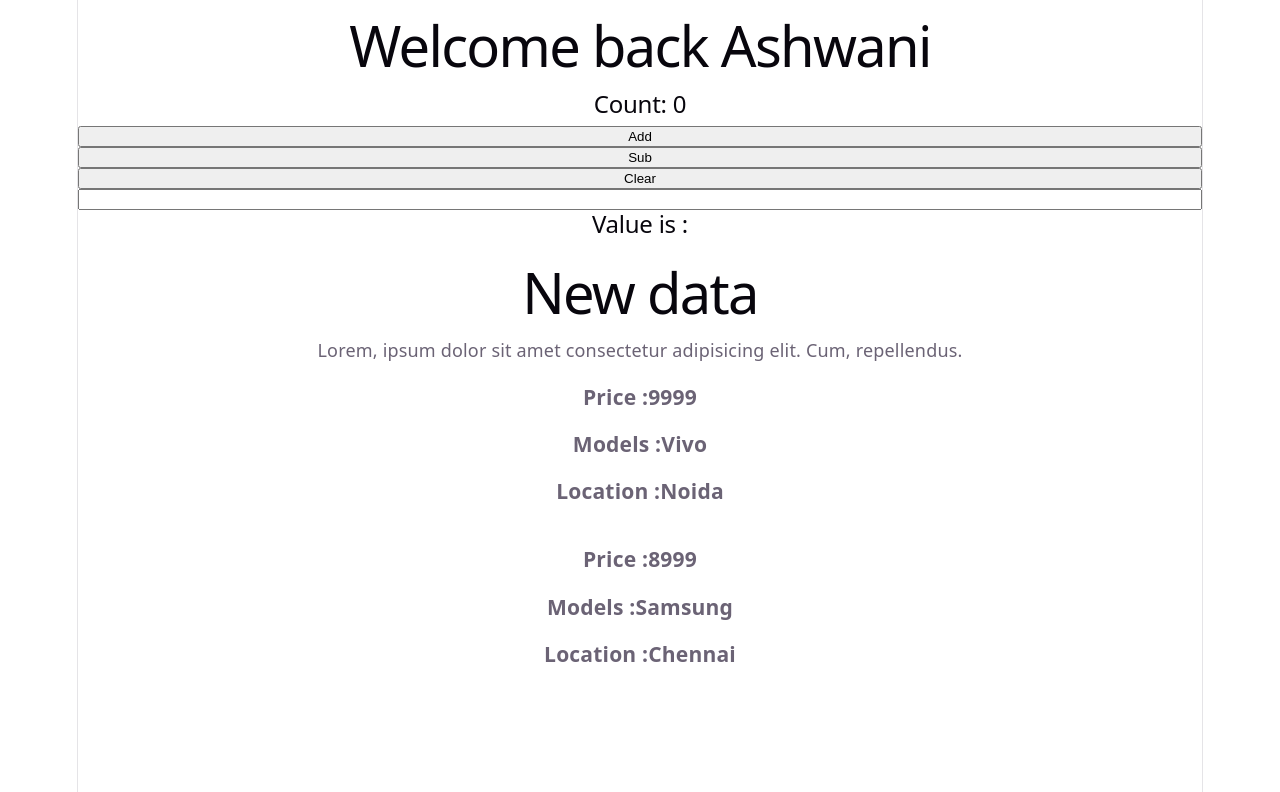
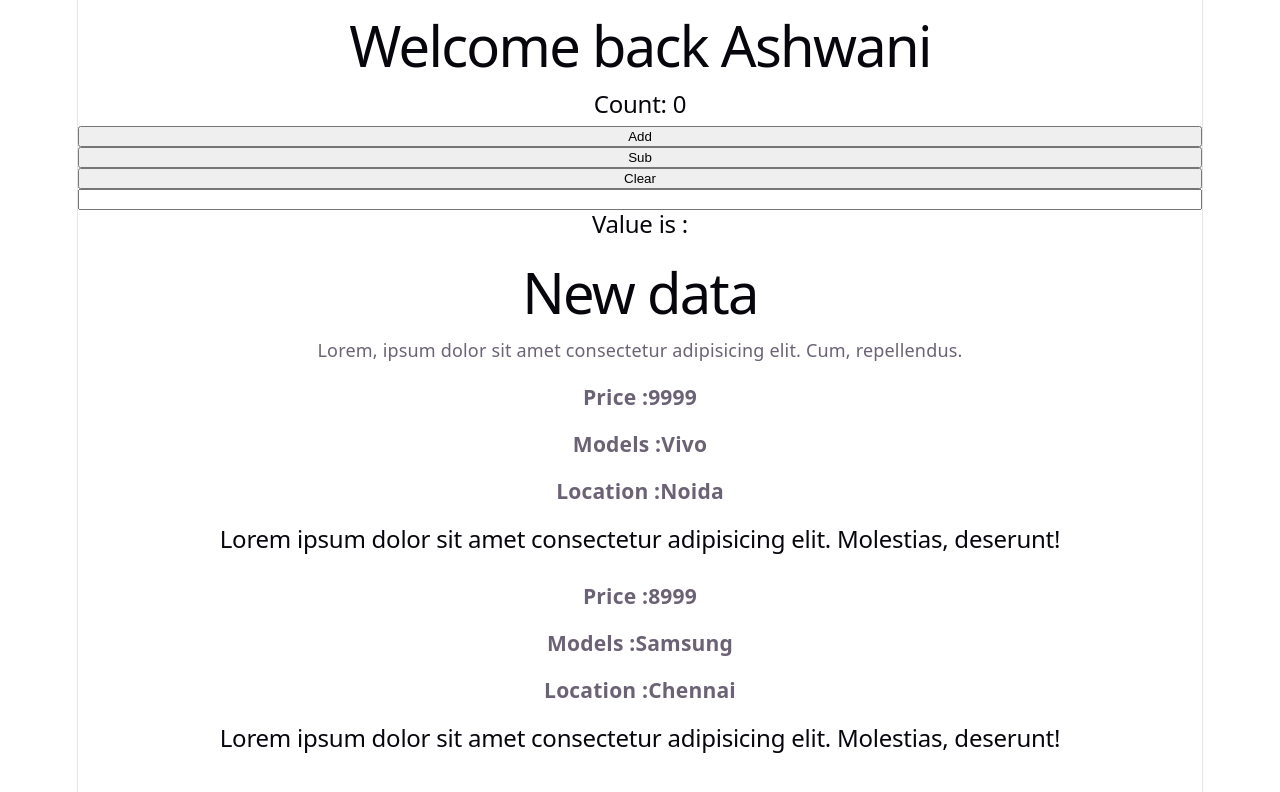
Before and after one commit to Ashwani4841/React-Practice, a React (Vite) app in the folder useState/: page / in a window 1280 px wide. Shown: the top 792 px of the page. Built offline with nearby package versions, Linux system fonts and the light colour scheme.

Commit message:
Add useState React practice project

```diff
--- a/useState/src/components/User.jsx
+++ b/useState/src/components/User.jsx
@@ -6,6 +6,7 @@ function User({Price, Model, Location}) {
       <h3>Price :{Price}</h3>
       <h3>Models :{Model}</h3>
       <h3>Location :{Location}</h3>
+      <h2>Lorem ipsum dolor sit amet consectetur adipisicing elit. Molestias, deserunt!</h2>
     </div>
   )
 }
```
